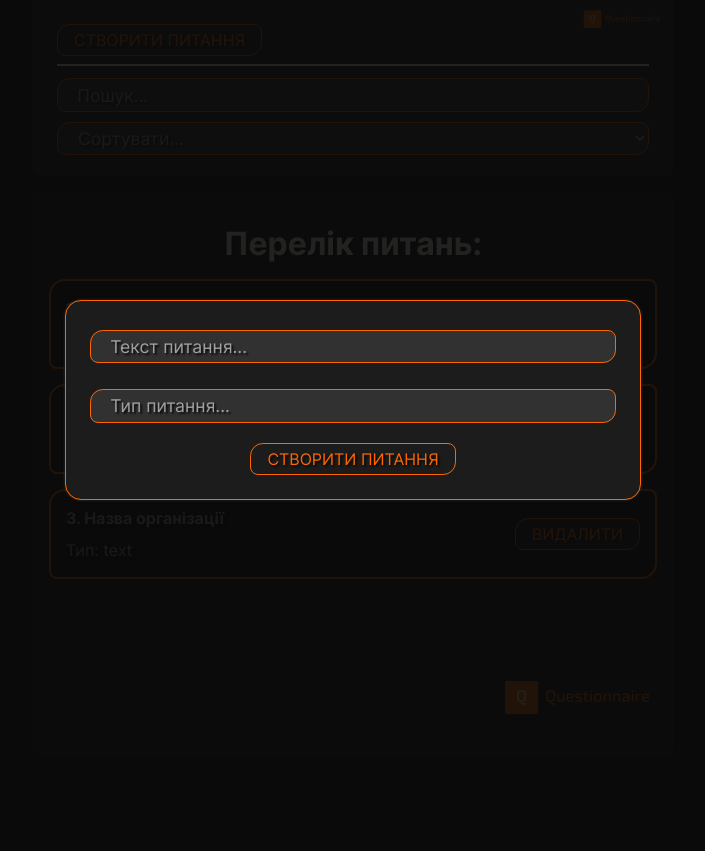
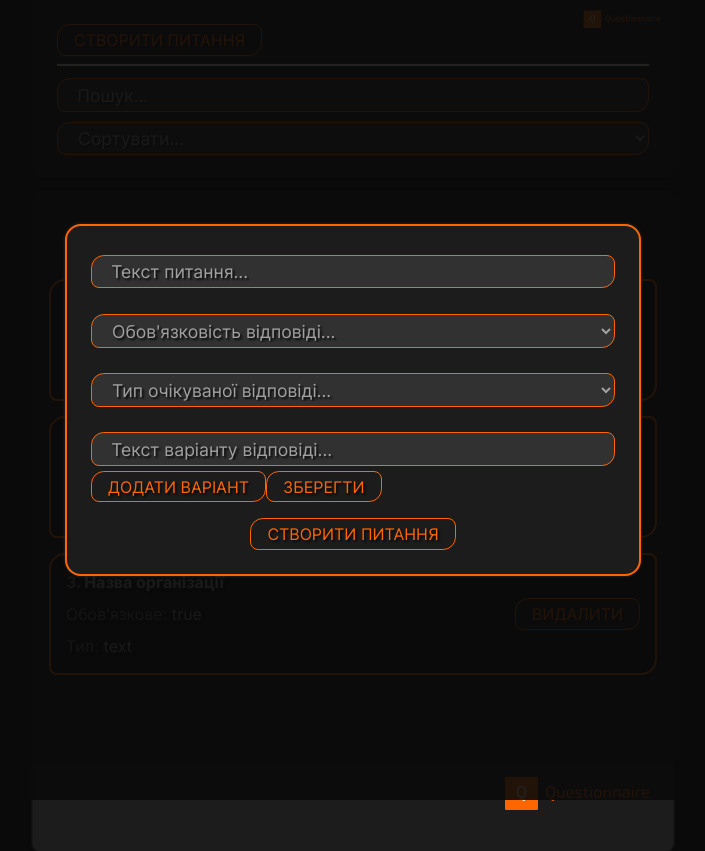
Before and after one commit to sergeiown/questionnaire, a React (Create React App) app: page / in a window 1280 px wide. Both pictures are taken after a click on the button "СТВОРИТИ ПИТАННЯ". Shown: the whole page, without its empty margins (287-992 px from the left). Before the commit the page ends 800 px from the top, so only its background shows below. Built offline with nearby package versions, Linux system fonts and the light colour scheme.

Commit message:
add options for post with type "select"

```diff
--- a/public/posts.json
+++ b/public/posts.json
@@ -2,16 +2,22 @@
     {
         "id": "1678036427557",
         "title": "Адреса електронної пошти",
-        "body": "email"
+        "type": "email",
+        "options": [],
+        "required": "true"
     },
     {
         "id": "1678036427558",
         "title": "П.І.Б.",
-        "body": "text"
+        "type": "text",
+        "options": [],
+        "required": "true"
     },
     {
         "id": "1678036427559",
         "title": "Назва організації",
-        "body": "text"
+        "type": "text",
+        "options": [],
+        "required": "true"
     }
 ]
--- a/src/components/PostFilter.jsx
+++ b/src/components/PostFilter.jsx
@@ -17,7 +17,7 @@ const PostFilter = ({ filter, setFilter }) => {
                 defaultValue="Сортувати..."
                 options={[
                     { value: 'title', name: 'За текстом питання' },
-                    { value: 'body', name: 'За типом питання' },
+                    { value: 'type', name: 'За типом питання' },
                     { value: 'id', name: 'Від старих до нових' },
                 ]}
             />
--- a/src/components/PostForm.jsx
+++ b/src/components/PostForm.jsx
@@ -1,18 +1,31 @@
 import React, { useState } from 'react';
 import MyInput from './UI/input/MyInput';
+import Myselect from './UI/select/Myselect';
 import MyButton from './UI/button/MyButton';
+import DynamicOption from './PostOptions';
 
 const PostForm = ({ create }) => {
-    const [post, setPost] = useState({ title: '', body: '' });
+    const [post, setPost] = useState({ title: '', type: '', options: [], required: '' });
+
+    const [options, setOptions] = useState([]);
+
+    console.log(options);
+
+    const createOptions = (newOptions) => {
+        setOptions([...options, newOptions]);
+        // setModal(false);
+    };
 
     const addNewPost = (e) => {
         e.preventDefault();
         const newPost = {
             ...post,
+            options: options,
             id: Date.now().toString(),
         };
         create(newPost);
-        setPost({ title: '', body: '' });
+        setPost({ title: '', type: '', options: [], required: '' });
+        setOptions([]);
     };
 
     return (
@@ -24,12 +37,29 @@ const PostForm = ({ create }) => {
                 placeholder="Текст питання..."
             />
 
-            <MyInput
-                value={post.body}
-                onChange={(e) => setPost({ ...post, body: e.target.value })}
-                type="text"
-                placeholder="Тип питання..."
+            <Myselect
+                value={post.required}
+                onChange={(selectedReq) => setPost({ ...post, required: selectedReq })}
+                defaultValue="Обов'язковість відповіді..."
+                options={[
+                    { value: 'true', name: 'так' },
+                    { value: 'false', name: 'ні' },
+                ]}
             />
+
+            <Myselect
+                value={post.type}
+                onChange={(selectedType) => setPost({ ...post, type: selectedType })}
+                defaultValue="Тип очікуваної відповіді..."
+                options={[
+                    { value: 'email', name: 'електронна пошта' },
+                    { value: 'text', name: 'текст' },
+                    { value: 'boolean', name: 'так або ні' },
+                    { value: 'select', name: 'вибір варіанту' },
+                ]}
+            />
+
+            <DynamicOption create={createOptions} />
 
             <MyButton onClick={addNewPost}>Створити питання</MyButton>
         </form>
--- a/src/components/PostItem.jsx
+++ b/src/components/PostItem.jsx
@@ -6,9 +6,17 @@ const PostItem = (props) => {
         <div className="post">
             <div className="post__content" id={props.id}>
                 <strong>
-                    {props.number}. {props.post.title}
+                    <span style={{ color: '#6d6d6d' }}>{props.number}. </span>
+                    {props.post.title}
                 </strong>
-                <div>Тип: {props.post.body}</div>
+
+                <div>
+                    <span style={{ color: '#6d6d6d' }}>Обов'язкове:</span> {props.post.required}
+                </div>
+
+                <div>
+                    <span style={{ color: '#6d6d6d' }}>Тип:</span> {props.post.type}
+                </div>
             </div>
             <div className="post__btns">
                 <MyButton onClick={() => props.remove(props.post)}>Видалити</MyButton>
--- /dev/null
+++ b/src/components/PostOptions.jsx
@@ -0,0 +1,45 @@
+import React, { useState } from 'react';
+import MyInput from './UI/input/MyInput';
+import MyButton from './UI/button/MyButton';
+
+function DynamicOption({ create }) {
+    const [options, setOptions] = useState(['']);
+
+    const addInput = (click) => {
+        click.preventDefault();
+        setOptions([...options, '']);
+    };
+
+    const handleInputChange = (index, value) => {
+        const newOptions = [...options];
+        newOptions[index] = value;
+        setOptions(newOptions);
+    };
+
+    const addNewOptions = (click) => {
+        click.preventDefault();
+        const newOptions = [...options, 'Власний варіант'];
+        create(newOptions);
+        setOptions(['']);
+    };
+
+    return (
+        <div>
+            {options.map((input, index) => (
+                <MyInput
+                    key={index}
+                    number={index + 1}
+                    value={input}
+                    type="text"
+                    placeholder="Текст варіанту відповіді..."
+                    onChange={(event) => handleInputChange(index, event.target.value)}
+                />
+            ))}
+            <MyButton onClick={addInput}>Додати варіант</MyButton>
+
+            <MyButton onClick={addNewOptions}>Зберегти</MyButton>
+        </div>
+    );
+}
+
+export default DynamicOption;
--- a/src/components/UI/MyModal/MyModal.module.css
+++ b/src/components/UI/MyModal/MyModal.module.css
@@ -7,35 +7,34 @@
   display: none;
   background: rgba(10, 10, 10, 0.9);
 }
-.myModal .myModalContent {
+.myModal.active {
+  display: flex;
+  justify-content: center;
+  align-items: center;
+}
+.myModalContent {
   padding: 1.5rem;
   background: #1c1c1c;
   box-shadow: 0 0 0.2rem #313131;
-  border: 1px solid #ff6600;
+  border: 0.125rem solid #ff6600;
   border-radius: 1rem;
   width: 45vw;
   min-width: 15rem;
 }
 @media only screen and (max-width: 1200px) and (orientation: landscape) {
-  .myModal .myModalContent {
+  .myModalContent {
     width: 95vw;
   }
 }
 @media only screen and (max-width: 1200px) and (orientation: portrait) {
-  .myModal .myModalContent {
+  .myModalContent {
     width: 99vw;
   }
 }
-.myModal .myModalContent form {
+.myModalContent form {
   display: flex;
   flex-direction: column;
   align-items: center;
   justify-content: center;
   gap: 1rem;
 }
-
-.myModal.active {
-  display: flex;
-  justify-content: center;
-  align-items: center;
-}
--- a/src/components/UI/MyModal/MyModal.module.scss
+++ b/src/components/UI/MyModal/MyModal.module.scss
@@ -9,11 +9,17 @@
     display: none;
     background: rgba($color: $color-black, $alpha: 0.9);
 
-    .myModalContent {
+    &.active {
+        display: flex;
+        justify-content: center;
+        align-items: center;
+    }
+
+    &Content {
         padding: 1.5rem;
         background: $color-dark;
         box-shadow: 0 0 0.2rem $color-gray-darker;
-        border: 1px solid $color-orange;
+        border: 0.125rem solid $color-orange;
         border-radius: 1rem;
         width: 45vw;
         min-width: 15rem;
@@ -35,9 +41,3 @@
         }
     }
 }
-
-.myModal.active {
-    display: flex;
-    justify-content: center;
-    align-items: center;
-}
--- a/src/components/UI/input/MyInput.module.css
+++ b/src/components/UI/input/MyInput.module.css
@@ -3,12 +3,14 @@
   height: 2.1rem;
   padding: 0.3rem 1.2rem;
   margin: 0.3rem 0;
+  border: 1px solid #ff6600;
+  border-radius: 0.8rem 0.5rem;
+  background: #313131;
   font-size: 1.1rem;
   text-shadow: 0.125rem 0.125rem 0.125rem #0a0a0a;
   color: #a0a0a0;
-  border: 1px solid #ff6600;
-  border-radius: 0.8rem 0.5rem;
-  background: #313131;
+  white-space: nowrap;
+  text-overflow: ellipsis;
 }
 .myInp::-moz-placeholder {
   font-size: inherit;
--- a/src/components/UI/input/MyInput.module.scss
+++ b/src/components/UI/input/MyInput.module.scss
@@ -5,12 +5,15 @@
     height: 2.1rem;
     padding: 0.3rem 1.2rem;
     margin: 0.3rem 0;
+    border: 1px solid $color-orange;
+    border-radius: 0.8rem 0.5rem;
+    background: $color-gray-darker;
+
     font-size: 1.1rem;
     text-shadow: 0.125rem 0.125rem 0.125rem $color-black;
     color: $color-gray;
-    border: 1px solid $color-orange;
-    border-radius: 0.8rem 0.5rem;
-    background: $color-gray-darker;
+    white-space: nowrap;
+    text-overflow: ellipsis;
 
     &::placeholder {
         font-size: inherit;
--- a/src/styles/App.css
+++ b/src/styles/App.css
@@ -134,7 +134,7 @@ body .App .controlPanel hr {
   display: flex;
   padding: 15px;
   background: #0a0a0a;
-  border: 2px solid #ff6600;
+  border: 0.125rem solid #ff6600;
   border-radius: 1rem 0.5rem;
   margin: 15px 0 0 0;
   justify-content: space-between;
--- a/src/styles/_postList.scss
+++ b/src/styles/_postList.scss
@@ -19,7 +19,7 @@
         display: flex;
         padding: 15px;
         background: $color-black;
-        border: 2px solid $color-orange;
+        border: 0.125rem solid $color-orange;
         border-radius: 1rem 0.5rem;
         margin: 15px 0 0 0;
         justify-content: space-between;
```
